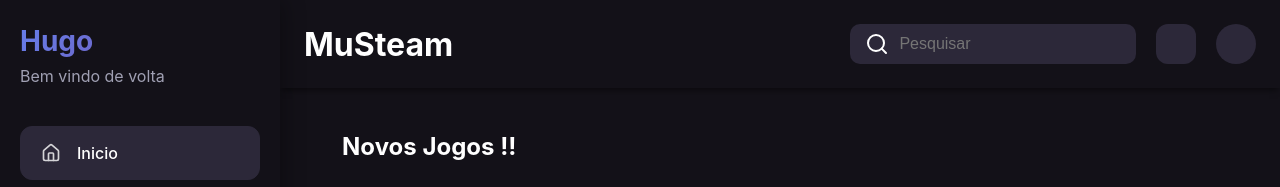
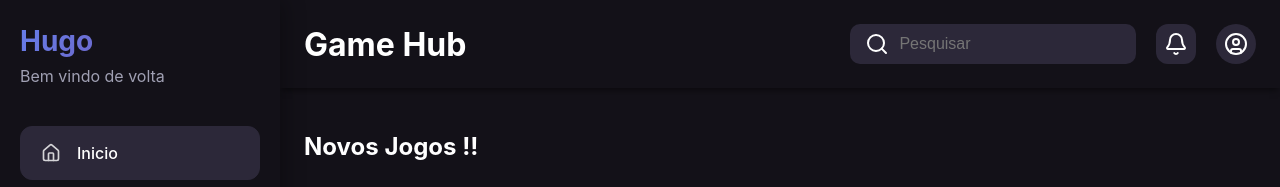
Before and after one commit to hugoemannuel/Game-Hub, a Next.js app: page / in a window 1280 px wide. Shown: the top 187 px of the page. Built offline with nearby package versions, Linux system fonts and the light colour scheme; grey boxes are pictures that could not be loaded.

Commit message:
feat: adding global filter

```diff
--- a/app/components/Header/index.tsx
+++ b/app/components/Header/index.tsx
@@ -1,3 +1,6 @@
+"use client";
+import { useSearch } from "@/app/context/SearchContext";
+import { Bell, UserCircle } from "lucide-react";
 import Input from "../Input";
 import {
   HeaderWrapper,
@@ -8,13 +11,25 @@ import {
 } from "./styles";
 
 export default function Header() {
+  const { search, setSearch } = useSearch();
+
   return (
     <HeaderWrapper>
-      <Title>MuSteam</Title>
+      <Title>Game Hub</Title>
       <RightWrapper>
-        <Input type="search" width={"50%"} placeholder="Pesquisar" />
-        <Notification />
-        <Profile />
+        <Input
+          type="search"
+          width={"50%"}
+          placeholder="Pesquisar"
+          value={search}
+          onChange={(e) => setSearch(e.target.value)}
+        />
+        <Notification>
+          <Bell />
+        </Notification>
+        <Profile>
+          <UserCircle />
+        </Profile>
       </RightWrapper>
     </HeaderWrapper>
   );
--- a/app/components/Header/styles.ts
+++ b/app/components/Header/styles.ts
@@ -28,11 +28,19 @@ export const Profile = styled.div`
   height: 40px;
   border-radius: 50%;
   background-color: #2c2839;
+  display: flex;
+  justify-content: center;
+  align-items: center;
+  cursor: pointer;
 `;
 
 export const Notification = styled.div`
   width: 40px;
   height: 40px;
   border-radius: 30%;
+  display: flex;
+  justify-content: center;
+  align-items: center;
   background-color: #2c2839;
+  cursor: pointer;
 `;
--- a/app/components/Input/index.tsx
+++ b/app/components/Input/index.tsx
@@ -2,7 +2,7 @@
 import { Search } from "lucide-react";
 import Row from "../Row";
 import IInputProps from "./interface/IInputProps";
-import { ContainerInput, StyledInput } from "./styles";
+import { ContainerInput, IconWrapper, StyledInput } from "./styles";
 
 export default function Input(props: IInputProps) {
   const { type, placeholder, value, onChange, ...rest } = props;
@@ -10,7 +10,11 @@ export default function Input(props: IInputProps) {
   return (
     <ContainerInput {...rest}>
       <Row width="100%" alignItems="center" gap={10}>
-        {type === "search" && <Search />}
+        {type === "search" && (
+          <IconWrapper>
+            <Search />
+          </IconWrapper>
+        )}
         <StyledInput
           type={type || "text"}
           placeholder={placeholder}
--- a/app/components/Input/interface/IInputProps.ts
+++ b/app/components/Input/interface/IInputProps.ts
@@ -1,3 +1,4 @@
+import { ChangeEventHandler } from "react";
 import IComponentsProps from "../../interface/IComponentsProps";
 
 type InputType = "search" | "text";
@@ -6,5 +7,5 @@ export default interface IInputProps extends IComponentsProps {
   placeholder?: string;
   type?: InputType;
   value?: string;
-  onChange?: () => void;
+  onChange?: ChangeEventHandler<HTMLInputElement> | undefined;
 }
--- a/app/components/Input/styles.ts
+++ b/app/components/Input/styles.ts
@@ -15,10 +15,21 @@ export const ContainerInput = styled.div<IInputProps>`
 `;
 
 export const StyledInput = styled.input`
-  flex: 1;
+  flex: 1 1 auto;
+  min-width: 0;
   border: none;
   outline: none;
   background: transparent;
   font-size: inherit;
   color: inherit;
+  overflow: hidden;
+  text-overflow: ellipsis;
+  white-space: nowrap;
 `;
+
+export const IconWrapper = styled.div`
+  flex-shrink: 0;
+  display: flex;
+  align-items: center;
+  justify-content: center;
+`;
--- /dev/null
+++ b/app/context/SearchContext.tsx
@@ -0,0 +1,18 @@
+"use client";
+import { createContext, ReactNode, useContext, useState } from "react";
+
+const SearchContext = createContext<{
+  search: string;
+  setSearch: (value: string) => void;
+}>({ search: "", setSearch: () => {} });
+
+export const SearchProvider = ({ children }: { children: ReactNode }) => {
+  const [search, setSearch] = useState("");
+  return (
+    <SearchContext.Provider value={{ search, setSearch }}>
+      {children}
+    </SearchContext.Provider>
+  );
+};
+
+export const useSearch = () => useContext(SearchContext);
--- a/app/global/DefaultPage/index.tsx
+++ b/app/global/DefaultPage/index.tsx
@@ -1,16 +1,19 @@
 import Header from "@/app/components/Header";
 import NavBar from "@/app/components/NavBar";
+import { SearchProvider } from "@/app/context/SearchContext";
 import { IGlobalPageProps } from "../interface/IGlobalPageProps";
 import { Container, Section } from "./styles";
 
 export default function DefaultPage({ children }: IGlobalPageProps) {
   return (
     <>
-      <NavBar />
-      <Container>
-        <Header />
-        <Section>{children}</Section>
-      </Container>
+      <SearchProvider>
+        <NavBar />
+        <Container>
+          <Header />
+          <Section>{children}</Section>
+        </Container>
+      </SearchProvider>
     </>
   );
 }
--- /dev/null
+++ b/app/hooks/useDebounce.ts
@@ -0,0 +1,18 @@
+/* eslint-disable @typescript-eslint/no-explicit-any */
+import { useEffect, useState } from "react";
+
+const useDebounce = (value: any, delay = 1000) => {
+  const [debouncedValue, setDebouncedValue] = useState(value);
+  useEffect(() => {
+    const id = setTimeout(() => {
+      setDebouncedValue(value);
+    }, delay);
+
+    return () => {
+      clearTimeout(id);
+    };
+  }, [value, delay]);
+  return debouncedValue;
+};
+
+export default useDebounce;
--- a/app/page.tsx
+++ b/app/page.tsx
@@ -1,28 +1,52 @@
 "use client";
 
 import { useQuery } from "@tanstack/react-query";
+import { useEffect, useState } from "react";
 import Colum from "./components/Colum";
 import GameCard from "./components/GameCard";
 import Row from "./components/Row";
+import { useSearch } from "./context/SearchContext";
 import { queryKeys } from "./global/variables/queryKeys";
+import useDebounce from "./hooks/useDebounce";
 import gamesService from "./service/gamesService";
+import { IGame } from "./service/interface/IGame";
 
 export default function Home() {
+  const { search } = useSearch();
+  const searchDebounce = useDebounce(search, 500);
   const { data, isLoading } = useQuery({
     queryKey: [queryKeys.games.list],
     queryFn: gamesService.allGames,
   });
 
+  const [filtered, setFiltered] = useState<IGame[]>([]);
+  const [searchLoading, setSearchLoading] = useState(false);
+
+  useEffect(() => {
+    if (!data) return;
+    setSearchLoading(true);
+    const timeout = setTimeout(() => {
+      const games = data.filter((game) =>
+        game.title.toLowerCase().includes(searchDebounce.toLowerCase())
+      );
+      setFiltered(games);
+      setSearchLoading(false);
+    }, 500);
+
+    return () => clearTimeout(timeout);
+  }, [searchDebounce, data]);
+
+  const isSkeleton = isLoading || searchLoading;
+
   return (
     <Colum alignItems="flex-start">
-      <h1 style={{ marginLeft: "4%", marginBottom: "20px" }}>Novos Jogos !!</h1>
-
-      <Row wrap="wrap" gap={20}>
-        {isLoading
+      <h1 style={{ marginBottom: "20px" }}>Novos Jogos !!</h1>
+      <Row wrap="wrap" gap={20} justifyContent="flex-start">
+        {isSkeleton
           ? Array.from({ length: 9 }).map((_, index) => (
               <GameCard skeleton width="30%" key={index} image="" />
             ))
-          : data?.map((game) => (
+          : filtered.map((game) => (
               <GameCard width="30%" key={game.id} {...game} />
             ))}
       </Row>
```
